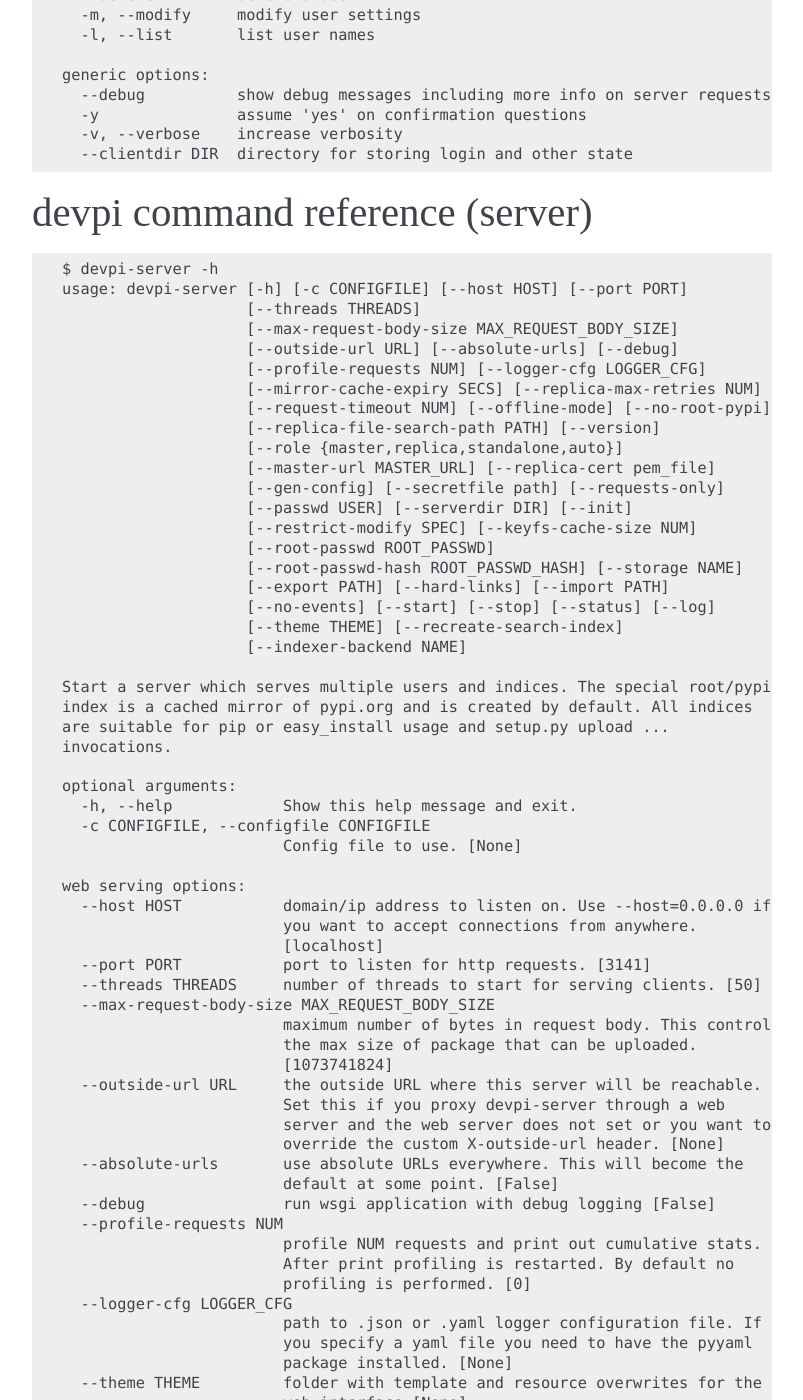
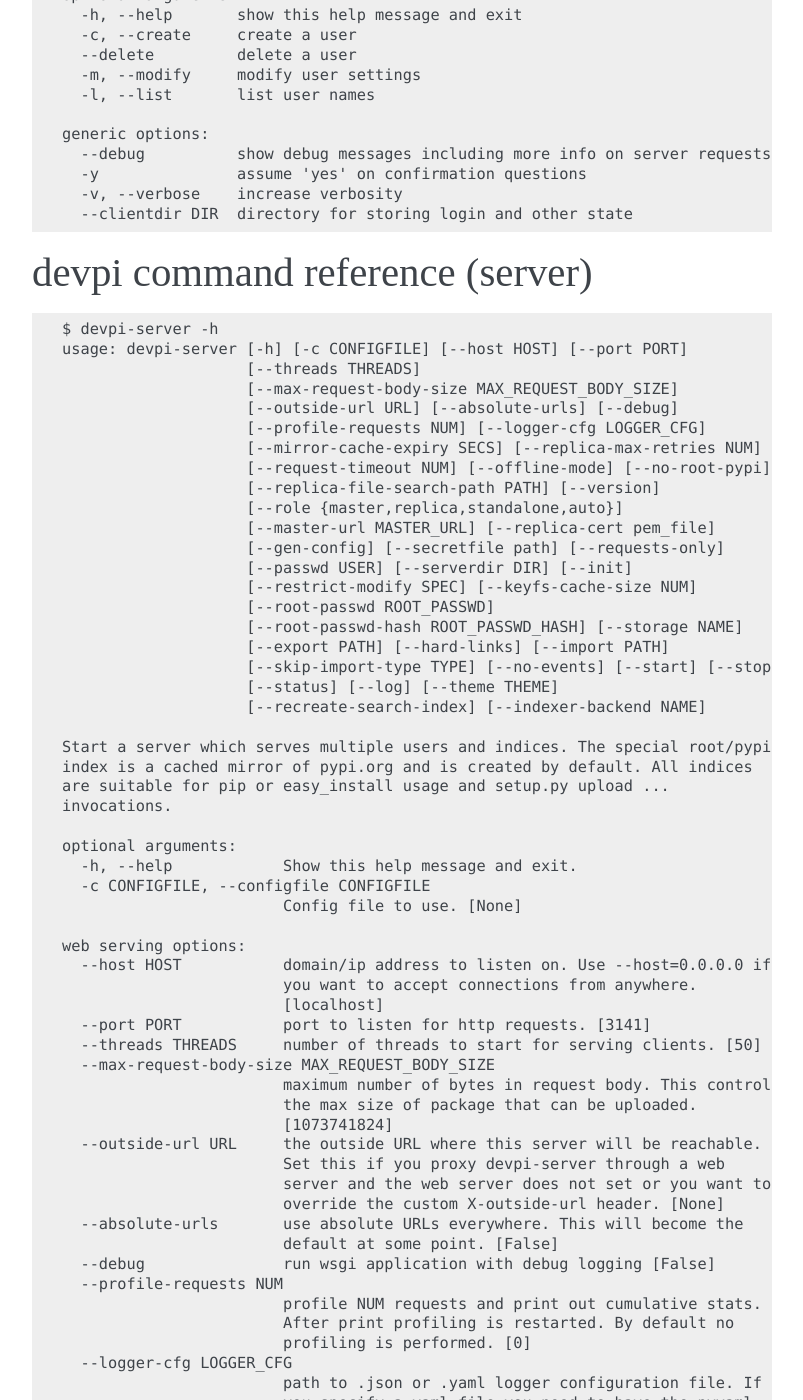
Before and after one commit to devpi/devpi, a Sphinx documentation site: the page built from doc/userman/devpi_commands.rst, in a window 1280 px wide and 1400 px high, scrolled down 8721 px. Shown: the whole window, without its empty margins (348-1151 px from the left). Built offline with Sphinx 7.4.7, drawn with Linux system fonts in a browser that asks for light colours; some of the changed text lies outside the part shown.

Commit message:
Update documentation.

```diff
--- a/doc/userman/devpi_commands.rst
+++ b/doc/userman/devpi_commands.rst
@@ -510,9 +513,9 @@
                         [--root-passwd ROOT_PASSWD]
                         [--root-passwd-hash ROOT_PASSWD_HASH] [--storage NAME]
                         [--export PATH] [--hard-links] [--import PATH]
-                        [--no-events] [--start] [--stop] [--status] [--log]
-                        [--theme THEME] [--recreate-search-index]
-                        [--indexer-backend NAME]
+                        [--skip-import-type TYPE] [--no-events] [--start] [--stop]
+                        [--status] [--log] [--theme THEME]
+                        [--recreate-search-index] [--indexer-backend NAME]
 
     Start a server which serves multiple users and indices. The special root/pypi
     index is a cached mirror of pypi.org and is created by default. All indices
@@ -640,6 +643,9 @@
                             devpi-server version. Note that you can only import
                             into a fresh server state directory (positional
                             argument to devpi-server). [None]
+      --skip-import-type TYPE
+                            skip the given index type during import. Used when the
+                            corresponding plugin isn't installed anymore. [None]
       --no-events           no events will be run during import, instead they
                             arepostponed to run on server start. This allows much
                             faster start of the server after import, when devpi-
```
Also changed, not shown: other parts of doc/userman/devpi_commands.rst (+5 -2 lines), doc/userman/devpi_indices.rst (+14 -14 lines), doc/userman/devpi_packages.rst (+4 -4 lines).
